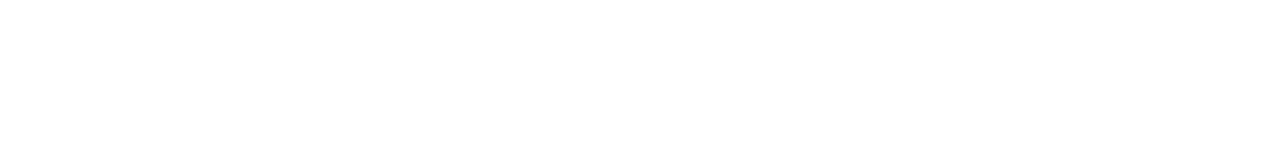
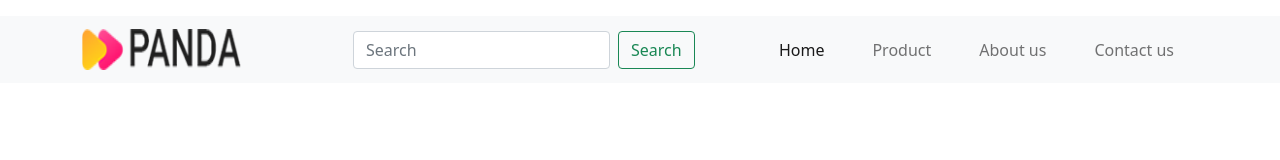
Before and after one commit to BondhanMondal/panda-commerce-bootstrap, a plain HTML site: page index.html in a window 1280 px wide. Drawn offline with nearby package versions, Linux system fonts and the light colour scheme.

Commit message:
navigation bar added

```diff
--- a/css/styles.css
+++ b/css/styles.css
@@ -0,0 +1,6 @@
+
+
+
+.navigation{
+    height: 80px;
+}
--- a/index.html
+++ b/index.html
@@ -12,7 +12,47 @@
     <link rel="stylesheet" href="./css/styles.css">
 </head>
 <body>
+    <!-- header start  -->
+    <header class="navigation py-3">
+        <nav class="navbar navbar-expand-lg navbar-light bg-light">
+            <div class="container">
+                <a class="navbar-brand" href="#">
+                    <img src="./images/logo.png" alt="" width="159" height="41">
+                </a>
+                <button class="navbar-toggler" type="button" data-bs-toggle="collapse" data-bs-target="#navbarNav"
+                    aria-controls="navbarNav" aria-expanded="false" aria-label="Toggle navigation">
+                    <span class="navbar-toggler-icon"></span>
+                </button>
+                <div class="collapse navbar-collapse" id="navbarNav">
+                    <form class="d-flex ms-5 ps-5">
+                        <input class="form-control me-2" type="search" placeholder="Search" aria-label="Search">
+                        <button class="btn btn-outline-success" type="submit">Search</button>
+                    </form>
+                    <ul class="navbar-nav ms-auto">
+                        <li class="nav-item mx-3">
+                            <a class="nav-link active" aria-current="page" href="#">Home</a>
+                        </li>
+                        <li class="nav-item mx-3">
+                            <a class="nav-link" href="#">Product</a>
+                        </li>
+                        <li class="nav-item mx-3">
+                            <a class="nav-link" href="#">About us</a>
+                        </li>
+                        <li class="nav-item mx-3">
+                            <a class="nav-link" href="#">Contact us</a>
+                        </li>
 
+                    </ul>
+                </div>
+            </div>
+        </nav>
+    </header>
+    <main>
+
+    </main>
+    <footer>
+
+    </footer>
 
     <!-- bootstrap script  -->
     <script src="https://cdn.jsdelivr.net/npm/bootstrap@5.1.3/dist/js/bootstrap.bundle.min.js"
```
